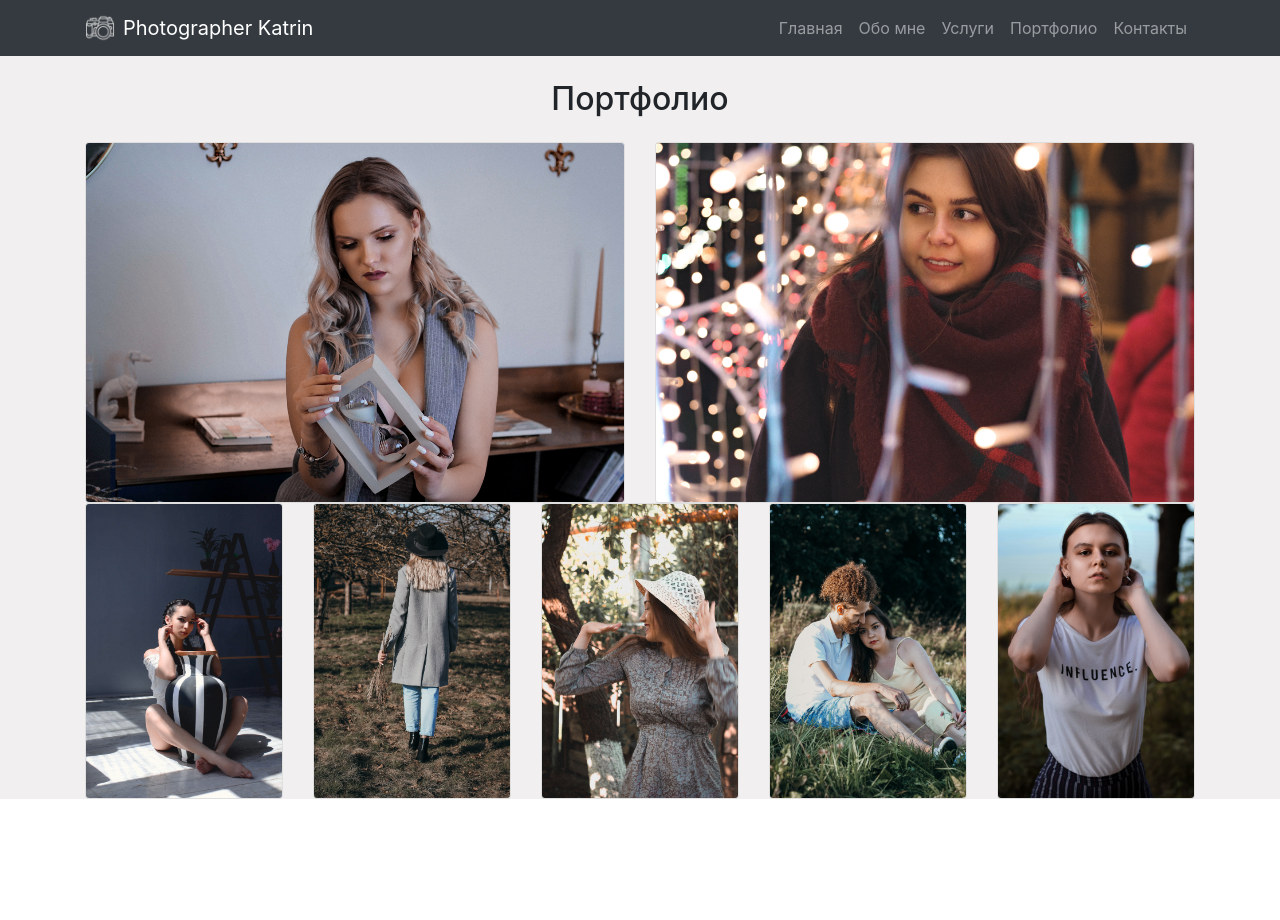
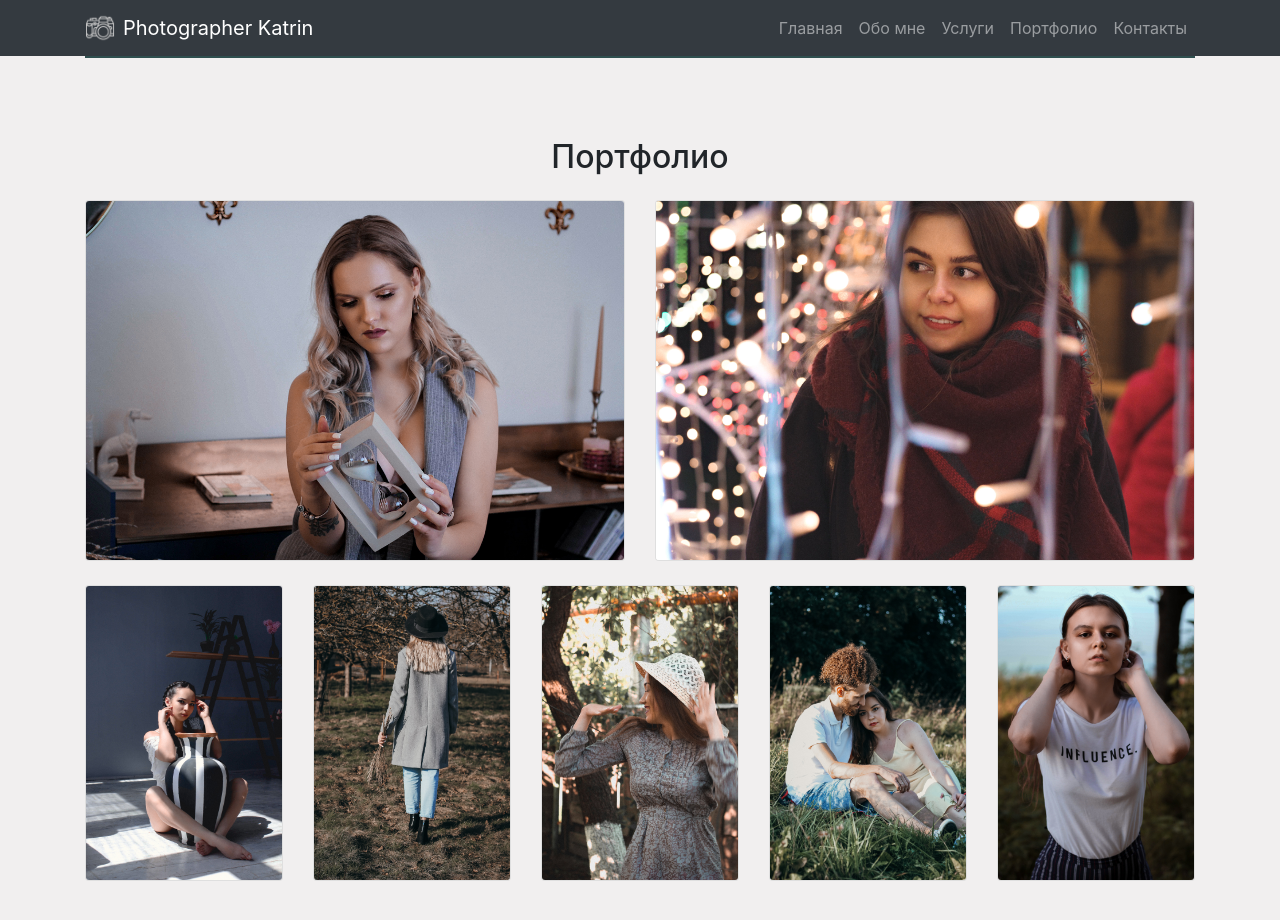
Before and after one commit to TatsianaMark/React-site, a React (Create React App) app in the folder react-site/: page /portfolio in a window 1280 px wide. Shown: the top 920 px of the page. Before the commit the page ends 800 px from the top, so only its background shows below. Built offline with nearby package versions, Linux system fonts and the light colour scheme.

Commit message:
feat: add container_line

```diff
--- a/react-site/src/App.css
+++ b/react-site/src/App.css
@@ -15,8 +15,8 @@
     margin: 35px auto 0;
     width:46px;
     height: 2px;
-    border-left:20px gray solid;
-    border-right: 20px gray solid;
+    border-left:20px darkslategrey solid;
+    border-right: 20px darkslategrey solid;
 }
 @media(max-width: 578px) {
     .logo_title {
@@ -47,6 +47,10 @@
 
     }
 }
+.container_line{
+    height: 2px;
+    background-color:darkslategrey ;
+}
 
 /*@media(max-width: 1366px) {*/
     /*.main-container {*/
--- a/react-site/src/Pages/Contacts.js
+++ b/react-site/src/Pages/Contacts.js
@@ -4,7 +4,7 @@ import { Form, Button, Container} from "react-bootstrap";
 export default function Contacts() {
     return (
        <Container>
-           <div className="container_contacts ">
+           <div className="container_contacts mt-5 ">
            <h3 className="text-center">Связаться со мной</h3>
            <Form>
                <Form.Group controlId="formBasicEmail">
--- a/react-site/src/Pages/Portfolio.js
+++ b/react-site/src/Pages/Portfolio.js
@@ -7,13 +7,20 @@ import grey_ph from '../assets/img/for_portfolio/see_more_first/grey_ph (2).jpg'
 import loveImg from '../assets/img/for_portfolio/see_more_third/loveImg (2).jpg';
 import lightImg from '../assets/img/for_portfolio/see_more_sixth/lightImg (1).jpg';
 import white_pho from '../assets/img/for_portfolio/see_more_fourth/white_pho (2).jpg';
+
+
+
+
 export default function Portfolio() {
     return (
         <Container>
-            <div className="container-portfolio">
-            <h2 className="text-center m-4">Портфолио</h2>
+            <div className="container container_line">
+            </div>
+            <div className="container-portfolio py-md-5">
+            <h2 className="text-center pt-2 m-4">Портфолио</h2>
             <CardDeck>
-                <div className="portfolio-cards d-flex">
+                <div className="portfolio-cards">
+                    <div className="main main_two_cards d-flex ">
                     <Card>
                         <Card.Img
                             src={grey_ph}
@@ -24,14 +31,13 @@ export default function Portfolio() {
                             src={winter_pho}
                         />
                     </Card>
-                </div>
+                    </div>
+                    <div className="smaller_cards d-flex pt-4 pb-5">
                         <Card>
                             <Card.Img
                                 src={vertical_first}
                             />
                         </Card>
-                    {/*----------------------------- sec-col----------------------------*/}
-
                 <Card>
                     <Card.Img
                         src={horizont_first_s}
@@ -52,7 +58,8 @@ export default function Portfolio() {
                             src={white_pho}
                         />
                     </Card>
-                {/*</div>*/}
+                    </div>
+                </div>
             </CardDeck>
             </div>
         </Container>
--- a/react-site/src/Pages/Services.js
+++ b/react-site/src/Pages/Services.js
@@ -14,7 +14,7 @@ export default function Services() {
         <Container>
             <div className="container_line">
             </div>
-            <div className="container_services">
+            <div className="container_services py-md-5">
             <div className="title text-center m-4">
                 <h2>Услуги</h2>
             </div>
```
